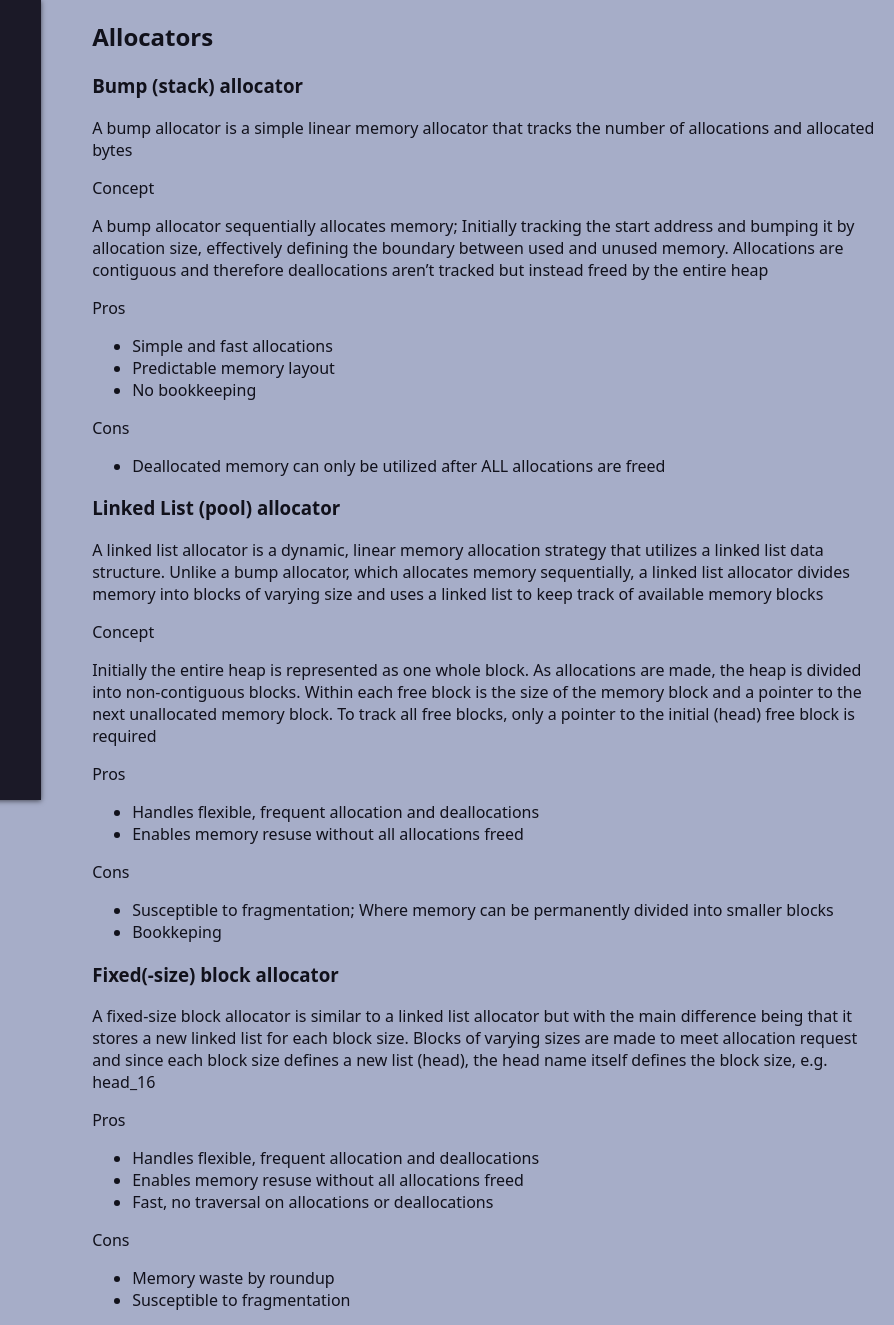
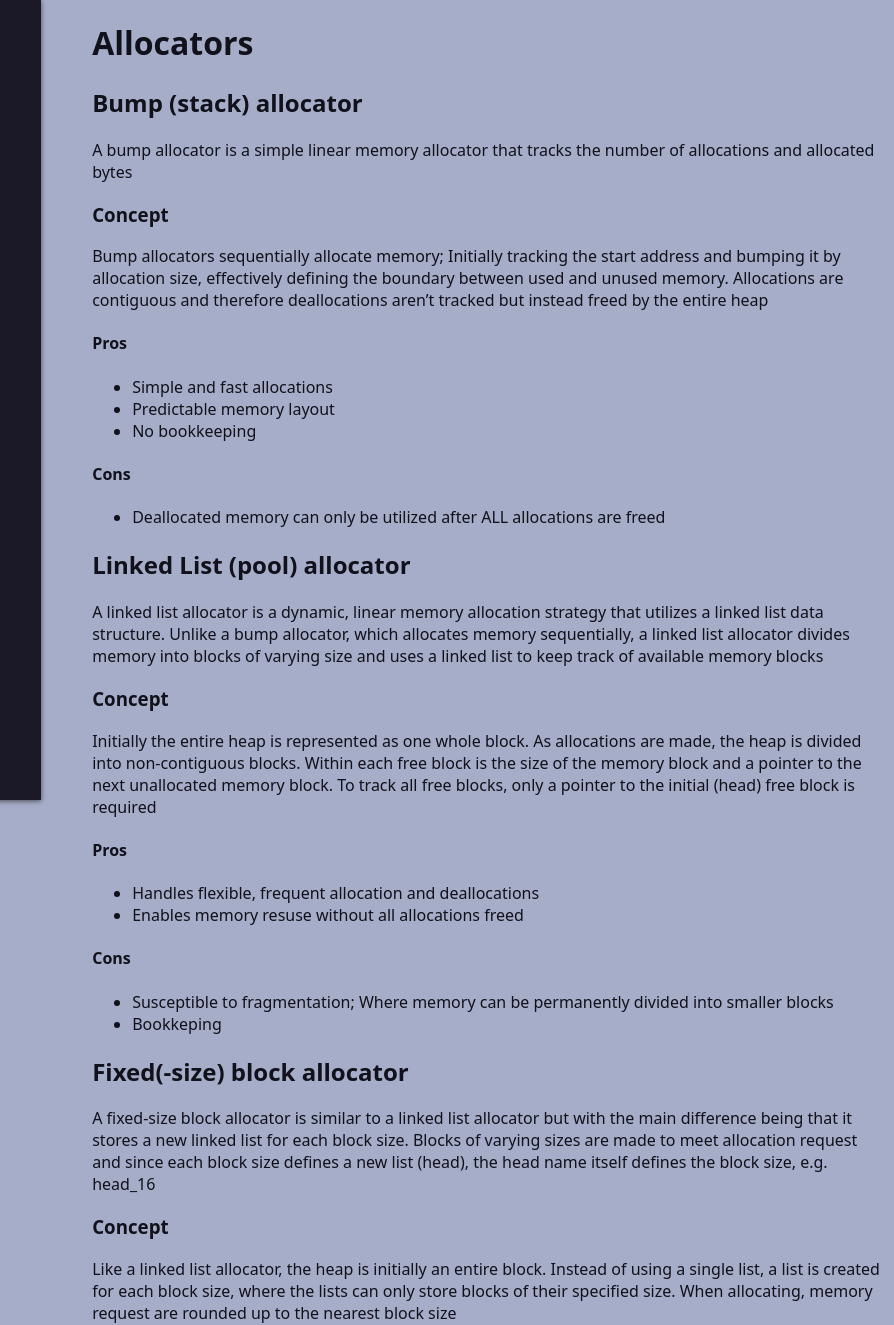
Before and after one commit to wick3dr0se/wick3dr0se.github.io, an Astro site: page /posts/allocators in a window 1280 px wide. Shown: the top 1325 px of the page, 343-1237 px from the left. Built offline with nearby package versions, Linux system fonts and the light colour scheme; Astro itself is replaced by a stand-in of ours.

Commit message:
updated with fixed block size allocator concept and  to utilize headings correctly

```diff
--- a/src/content/blog/allocators.md
+++ b/src/content/blog/allocators.md
@@ -4,47 +4,46 @@ desc: "Different types of allocators and their concepts"
 tags: ["operating systems", "memory", "allocators"]
 ---
 
-## Allocators
-### Bump (stack) allocator
+# Allocators
+## Bump (stack) allocator
 A bump allocator is a simple linear memory allocator that tracks the number of allocations and allocated bytes
 
-Concept
+### Concept
+Bump allocators sequentially allocate memory; Initially tracking the start address and bumping it by allocation size, effectively defining the boundary between used and unused memory. Allocations are contiguous and therefore deallocations aren't tracked but instead freed by the entire heap
 
-A bump allocator sequentially allocates memory; Initially tracking the start address and bumping it by allocation size, effectively defining the boundary between used and unused memory. Allocations are contiguous and therefore deallocations aren't tracked but instead freed by the entire heap
-
-Pros
+#### Pros
 - Simple and fast allocations
 - Predictable memory layout
 - No bookkeeping
 
-Cons
+#### Cons
 - Deallocated memory can only be utilized after ALL allocations are freed
 
-### Linked List (pool) allocator
+## Linked List (pool) allocator
 A linked list allocator is a dynamic, linear memory allocation strategy that utilizes a linked list data structure. Unlike a bump allocator, which allocates memory sequentially, a linked list allocator divides memory into blocks of varying size and uses a linked list to keep track of available memory blocks
 
-Concept
-
+### Concept
 Initially the entire heap is represented as one whole block. As allocations are made, the heap is divided into non-contiguous blocks. Within each free block is the size of the memory block and a pointer to the next unallocated memory block. To track all free blocks, only a pointer to the initial (head) free block is required
 
-Pros
+#### Pros
 - Handles flexible, frequent allocation and deallocations
 - Enables memory resuse without all allocations freed
 
-Cons
+#### Cons
 - Susceptible to fragmentation; Where memory can be permanently divided into smaller blocks
 - Bookkeping
 
-### Fixed(-size) block allocator
+## Fixed(-size) block allocator
 A fixed-size block allocator is similar to a linked list allocator but with the main difference being that it stores a new linked list for each block size. Blocks of varying sizes are made to meet allocation request and since each block size defines a new list (head), the head name itself defines the block size, e.g. head_16
 
-Pros
+### Concept
+Like a linked list allocator, the heap is initially an entire block. Instead of using a single list, a list is created for each block size, where the lists can only store blocks of their specified size. When allocating, memory request are rounded up to the nearest block size
+
+#### Pros
 - Handles flexible, frequent allocation and deallocations
 - Enables memory resuse without all allocations freed
 - Fast, no traversal on allocations or deallocations
 
-Cons
+#### Cons
 - Memory waste by roundup
 - Susceptible to fragmentation
-
-Published: 2024-04-12 - 7:42 p.m. EST
```
